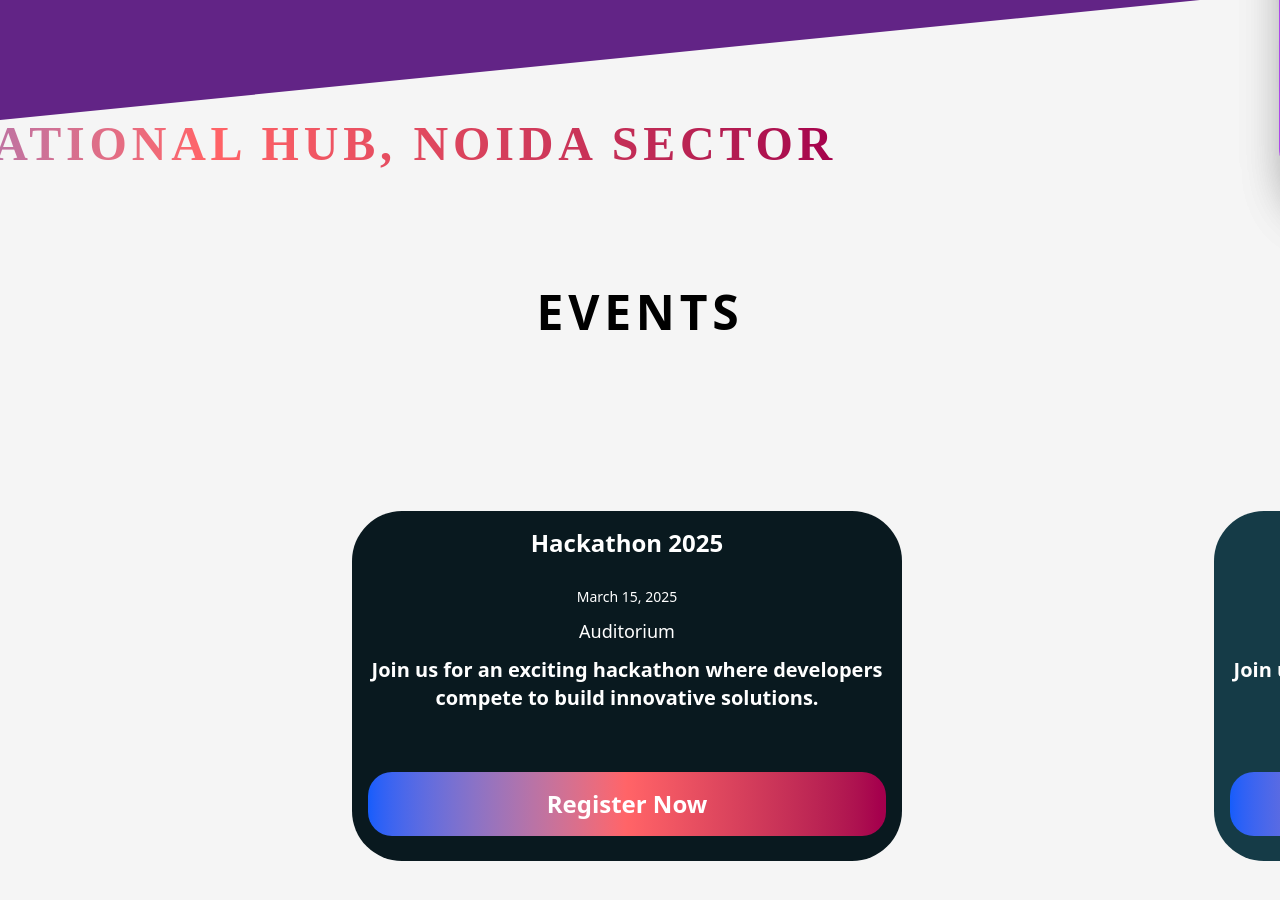
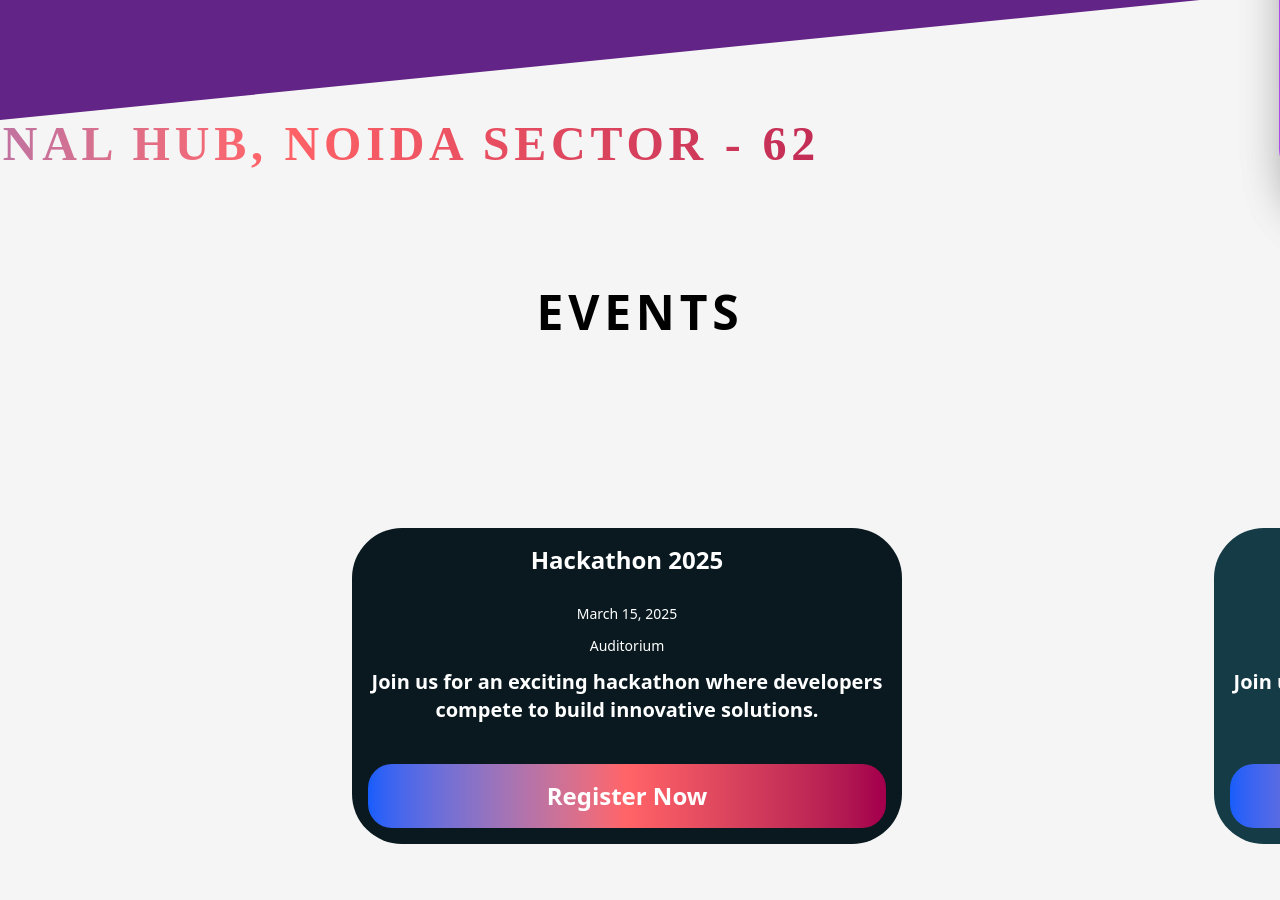
Before and after one commit to Aditiyasingh07/CampusConnect, a React (Vite) app: page / in a window 1280 px wide. Shown: the part 520-1420 px from the top of the page. Built offline with nearby package versions, Linux system fonts and the light colour scheme; no server answers; a web font is replaced by a local one.

Commit message:
fixed errors

```diff
--- a/src/App.jsx
+++ b/src/App.jsx
@@ -42,7 +42,7 @@ function MouseBallTracker() {
 function App() {
     return (
         <Router>
-            <div className=" container relative">
+            <div className=" relative">
                 <MouseBallTracker />
                 <Routes>
                     <Route path="/" element={<Home />} />
--- a/src/components/Home/Home.jsx
+++ b/src/components/Home/Home.jsx
@@ -45,7 +45,7 @@ export default function Home() {
           <div className="absolute h-full" />
           <div
             className="whitespace-nowrap font-dis bg-gradient-to-r from-blue-600 via-red-400 to-pink-800 text-transparent bg-clip-text
-            md:w-full w-[280%] tracking-widest md:text-5xl text-[10rem] font-bold flex "
+            md:w-[130%] w-[280%] tracking-widest md:text-5xl text-[10rem] font-bold flex "
             ref={textRef}
           >
             AVVIARE EDUCATIONAL HUB, NOIDA SECTOR - 62
--- a/src/components/sub-components/event-card/Event-card.jsx
+++ b/src/components/sub-components/event-card/Event-card.jsx
@@ -9,7 +9,7 @@ const EventCard = () => {
       };
 
     return (
-      <header className=" flex flex-col gap-y-7 items-center text-center p-4 md:w-[550px] w-[1250px] md:h-[350px] h-[120%]">
+      <header className=" flex flex-col gap-y-7 items-center text-center p-4 md:w-[550px] w-[1250px] md:h-[100%] h-[120%]">
         <div>
           <h3 className="md:text-2xl text-[5rem] font-bold text-center">{eventDetails.name}</h3>
         </div>
@@ -17,11 +17,11 @@ const EventCard = () => {
           <div className="text-white md:text-sm text-[2rem]">
             <span>{eventDetails.date}</span>
           </div>
-          <div className="text-white">
+          <div className="text-white md:text-sm text-[] ">
           <span>{eventDetails.venue}</span>
           </div>
           <p className="text-white md:text-xl text-[3rem] font-bold">{eventDetails.description}</p>
-          <div className="w-full mt-15 bg-gradient-to-r from-blue-600 via-red-400 to-pink-800 p-4 md:text-2xl text-[3rem] hover:bg-blue-700 rounded-3xl font-bold text-white">Register Now</div>
+          <div className="w-full mt-10 bg-gradient-to-r from-blue-600 via-red-400 to-pink-800 p-4 md:text-2xl text-[3rem] hover:bg-blue-700 rounded-3xl font-bold text-white">Register Now</div>
         </div>
       </header>
     );
```
